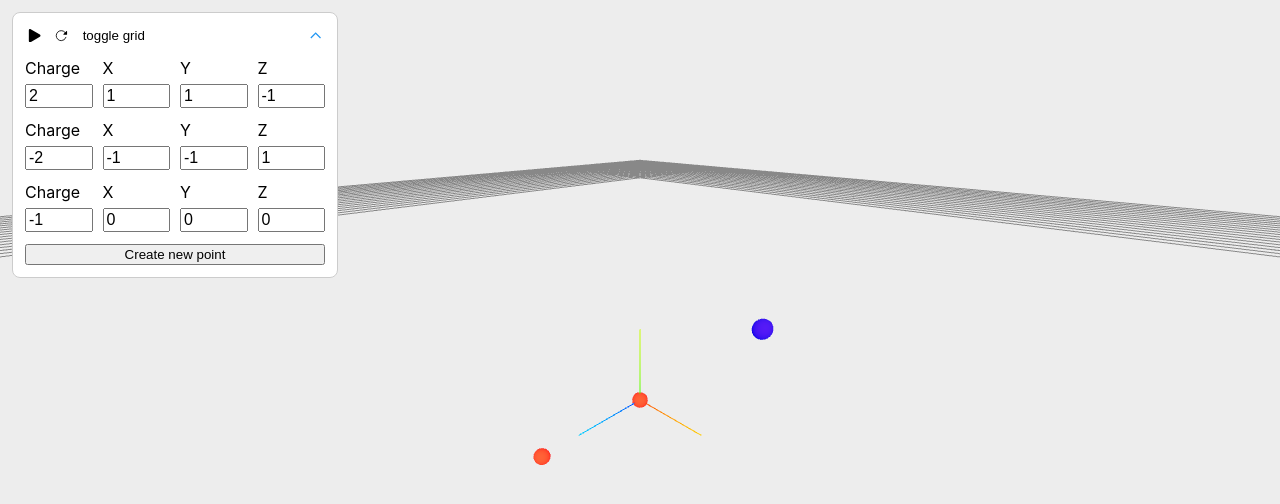
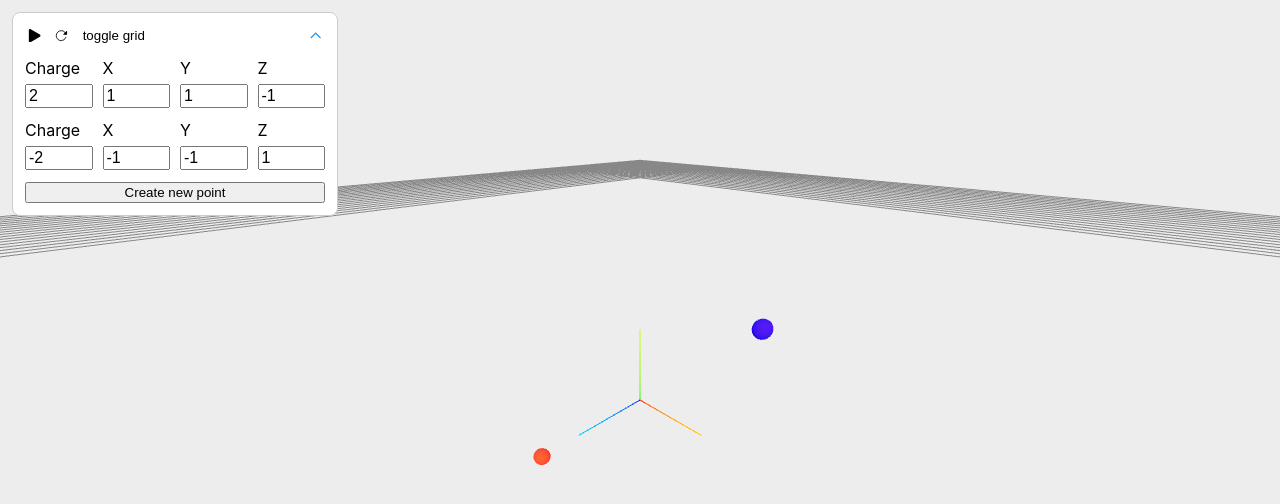
Before and after one commit to pxd3v/coulomb, a React (Create React App) app: page / in a window 1280 px wide. Shown: the top 504 px of the page. Built offline with nearby package versions, Linux system fonts and the light colour scheme.

Commit message:
change initial state

```diff
--- a/src/contexts/PointsContext.tsx
+++ b/src/contexts/PointsContext.tsx
@@ -30,14 +30,7 @@ export function PointsProvider({children}: PointsProviderProps) {
             y: -1,
             z: 1,
             id: 1
-        },
-        {
-            charge: -1,
-            x: 0,
-            y: 0,
-            z: 0,
-            id: 3
-        },
+        }
     ])
 
     const [points, setPoints] = useState<Array<IPoint>>([...basePoints])
```
